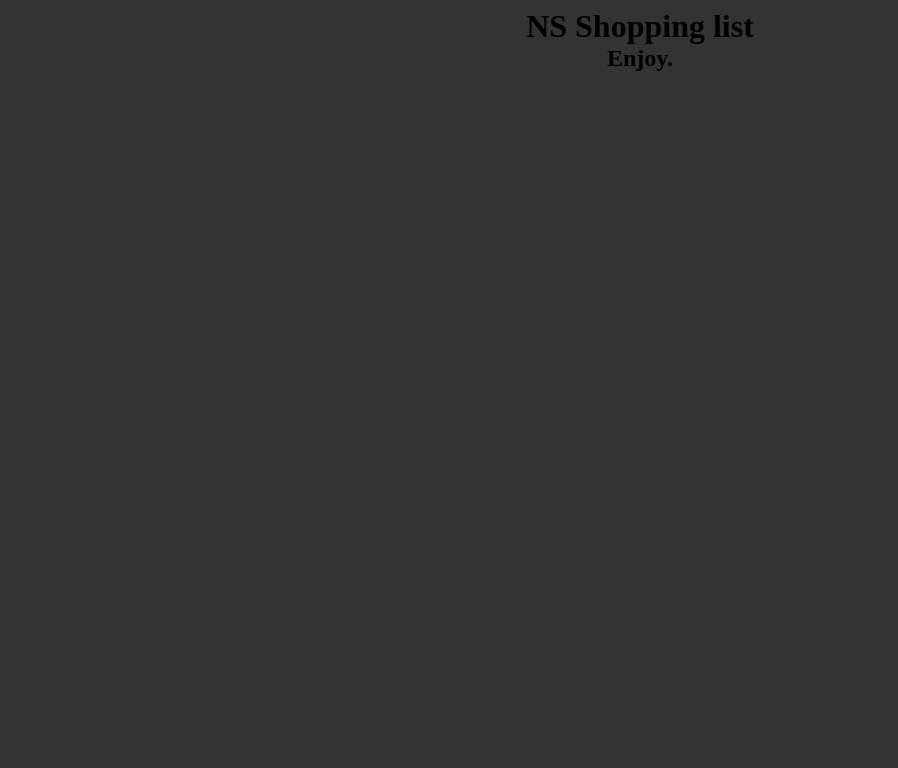
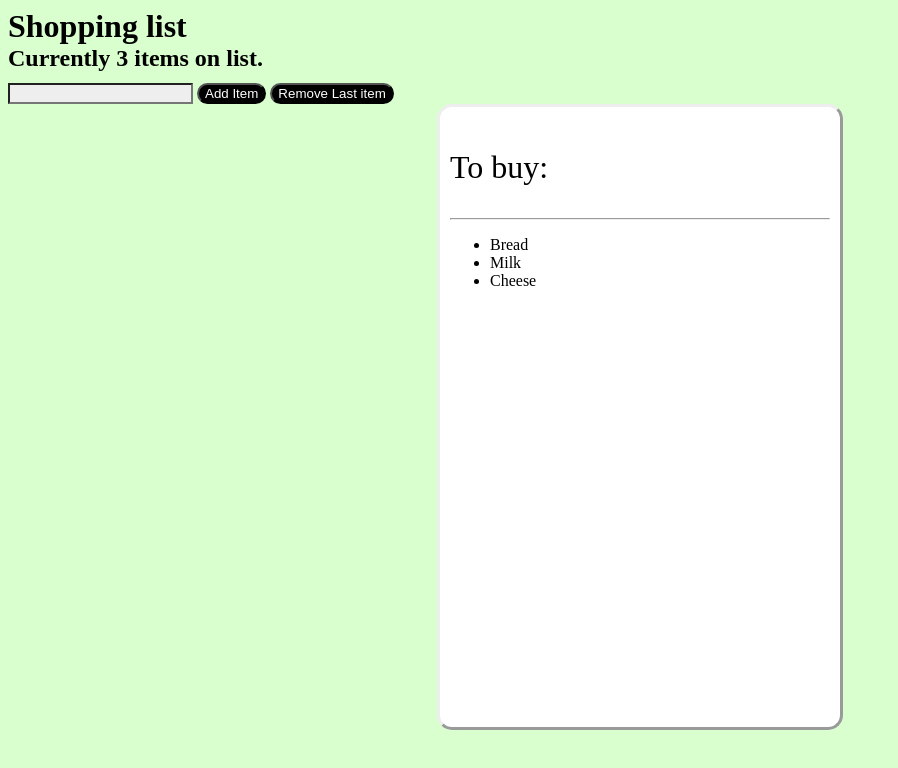
Before and after one commit to CAHeaf/Shopping-list, a plain HTML site: page index.html in a window 1280 px wide. Shown: the whole page, without its empty margins (0-898 px from the left). Drawn offline with Linux system fonts and the light colour scheme.

Commit message:
Basically wrote the whole thing in one go

```diff
--- a/index.html
+++ b/index.html
@@ -5,13 +5,26 @@
     <meta charset="UTF-8">
     <meta name="viewport" content="width=device-width, initial-scale=1.0">
     <link rel="stylesheet" type="text/css" href="styles.css" media="screen">
-    <title>Shopping list | NS</title>
+    <title>Shopping list | CAHeaf</title>
 </head>
 
 <body>
     <div id="title">
-        <h1>NS Shopping list</h1>
-        <h2>Enjoy.</h2>
+        <h1>Shopping list</h1>
+        <h2>Currently <a id="count">3</a> items on list.</h2>
     </div>
+    <input type="text" class="item-enter">
+    <button class="item-confirm"> Add Item </button>
+    <button class="remove-item"> Remove Last item </button>
+    <div class ="list">
+        <p id="to-buy">To buy:</p>
+        <hr class="line">
+        <ul id="items">
+            <li>Bread</li>
+            <li>Milk</li>
+            <li>Cheese</li>
+        </ul>
+    </div>
+    <script src="index.js"></script>
 </body>
 </html>
--- /dev/null
+++ b/index.js
@@ -0,0 +1,42 @@
+//grab user input
+const userInput = document.querySelector('#item-enter');
+const button = document.querySelector('button.description');
+const p = document.querySelector('p.description');
+let listItem = document.querySelectorAll('li');
+
+//allow user to add new items
+const addItemInput = document.querySelector('.item-enter');
+const addItemButton = document.querySelector('button.item-confirm');
+
+//Remove Item
+const removeItemButton = document.querySelector('button.remove-item');
+
+//list items
+const listItems = document.getElementsByTagName('li');
+
+//add item
+addItemButton.addEventListener('click', () => {
+    let list = document.querySelector('ul');
+    let li = document.createElement('li');
+    li.textContent = addItemInput.value;
+    // check if item is empty
+    if (li.textContent === ''){
+        console.log('Empty string!');
+    } else {
+        let appendedItem = list.appendChild(li);
+        addItemInput.value = '';
+        // update item count
+        let itemCount = document.getElementById("items").getElementsByTagName("li").length;
+        document.getElementById("count").textContent= itemCount;
+    }
+    });
+
+//remove last item
+removeItemButton.addEventListener('click', () => {
+    let list = document.querySelector('ul');
+    let li = document.querySelector('li:last-child');
+    list.removeChild(li);;
+     // update item count
+     let itemCount = document.getElementById("items").getElementsByTagName("li").length;
+     document.getElementById("count").textContent= itemCount;
+  });
--- a/styles.css
+++ b/styles.css
@@ -1,8 +1,57 @@
 body {
-    background-color: #333333;
+    background-color: #daffcf;
+    text-align: left;
 }
 
 #title {
-    text-align: center;
+    text-align: left;
     line-height: 10px;
 }
+#to-buy{
+    font-size: 32px;
+    padding: 0;
+}
+.list {
+    width: 380px;
+    height: 600px;
+    overflow: hidden;
+    text-align: left;
+    margin: 0 auto;
+    margin: 20 0 0 450px;
+    padding: 10px;
+    background: #ffffff;
+    border-radius: 15px ;
+    border-style: outset;
+}
+
+.remove-item{
+    text-align: center;
+    border-radius: 15px;
+    background-color: #000000;
+    color: #ffffff;
+}
+
+.remove-item:hover{
+    background-color:#ffffff;
+    color: #000000;
+}
+
+.line{
+    background-color: #00ccff;
+}
+
+.item-enter{
+    background-color: #eeeeee;
+    color: #000000;
+}
+
+.item-confirm{
+    border-radius: 15px;
+    background-color: #000000;
+    color: #ffffff;
+}
+
+.item-confirm:hover{
+    background-color:#ffffff;
+    color: #000000;
+}
```
